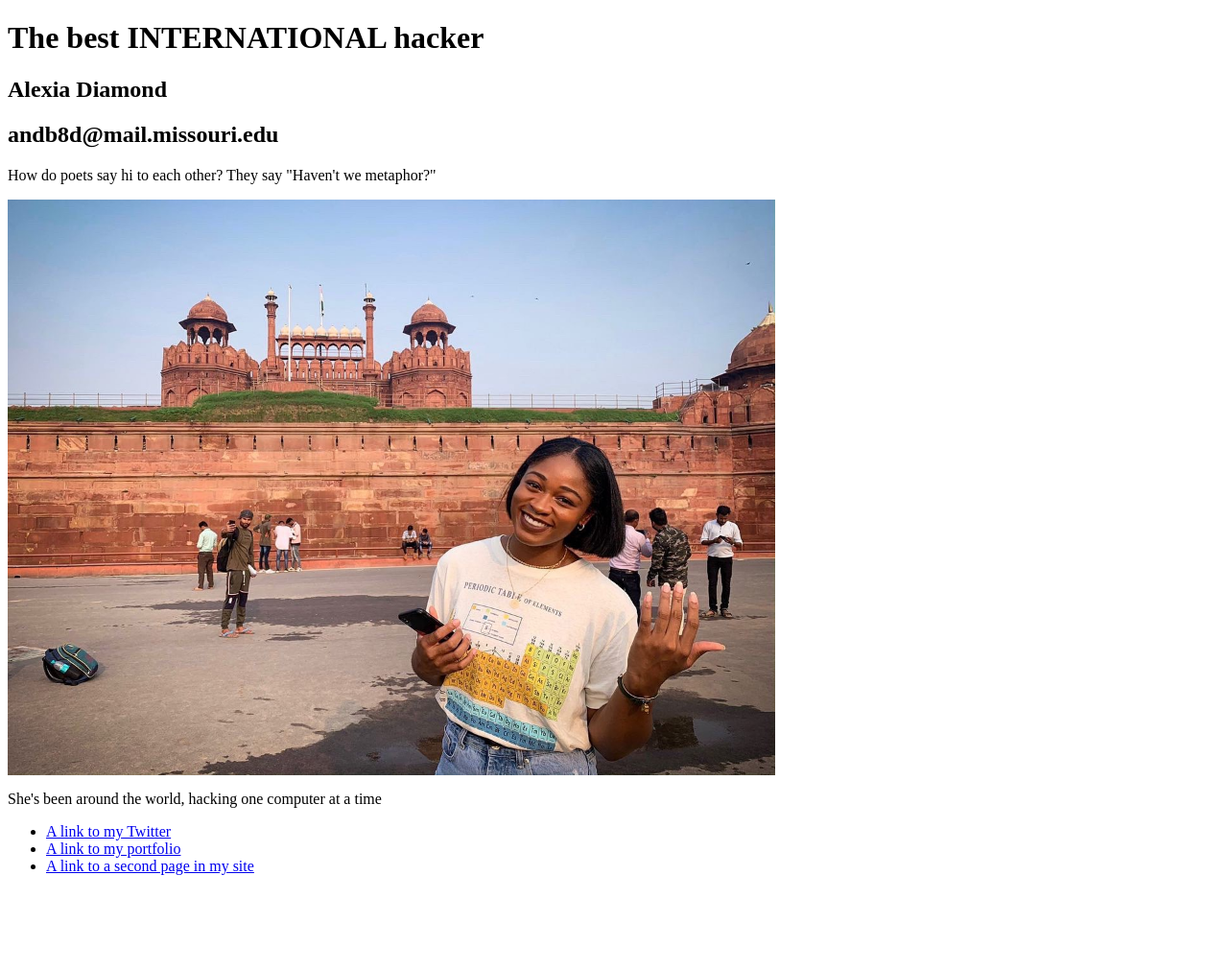
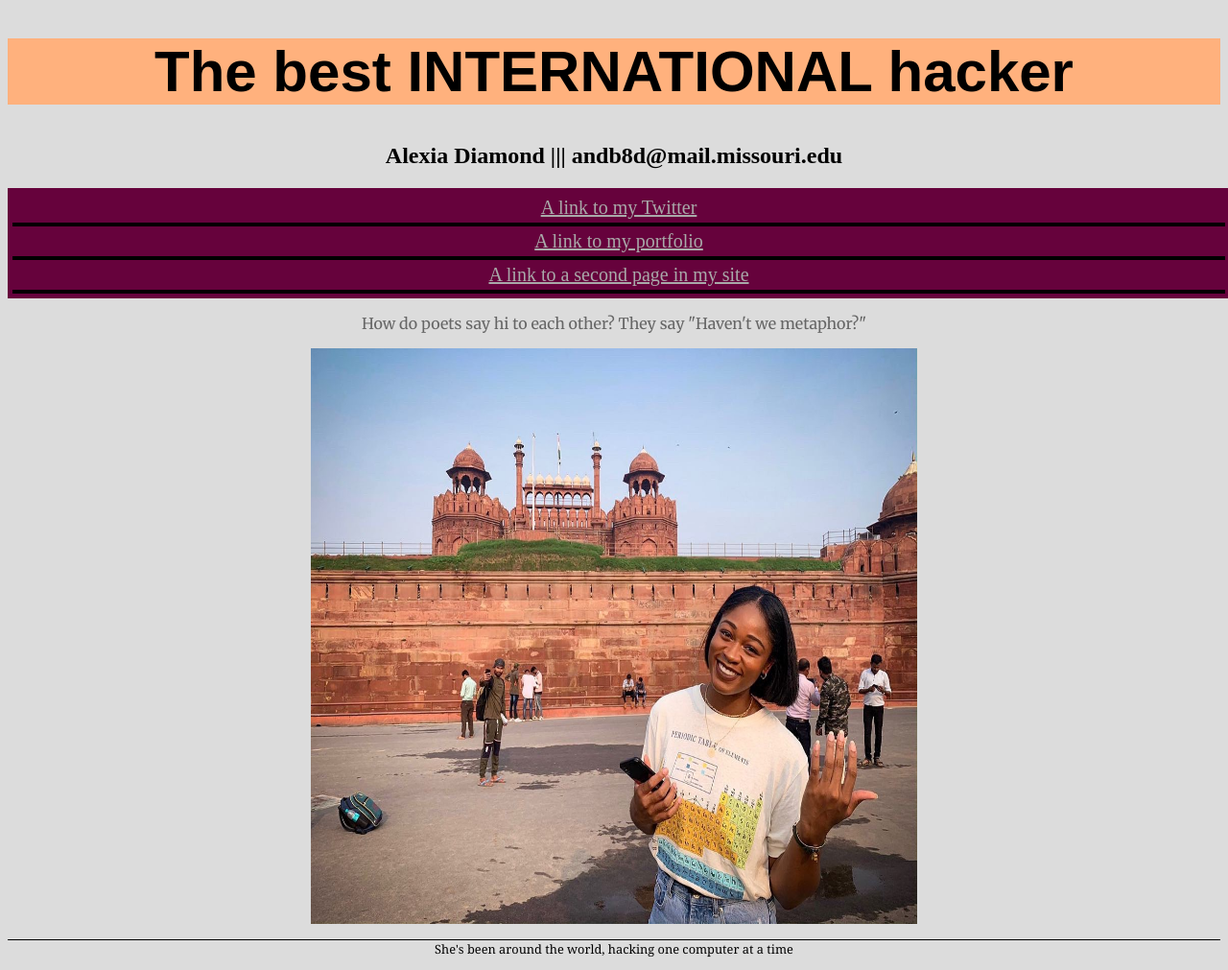
Before and after one commit to J4502-ss20/Lex, a plain HTML site: page index.html in a window 1280 px wide. Shown: the whole page at 96% size. Before the commit the page ends 928 px from the top, so only its background shows below. Drawn offline with Linux system fonts and the light colour scheme; a web font is replaced by a local one.

Commit message:
changed style

```diff
--- /dev/null
+++ b/finished.css
@@ -0,0 +1,103 @@
+/*styles go here*/
+
+/*p {
+    color: red;
+}*/
+
+p {
+	color: #666666;
+    font-family: 'Merriweather', serif;
+		text-align: center;
+
+}
+
+h1 {
+	text-align: center;
+	color: #000000;
+	background-color: #ffb17d;
+	font-size: 60px;
+	font-weight: bold;
+	font-family: 'Saira Semi Condensed', sans-serif;
+}
+
+h2{
+	text-align: center;
+}
+
+ul{
+	margin:0px;
+	padding:5px;
+	width: 100%;
+	background-color: #66023c;
+	text-align: center;
+	font-size: 20px;
+}
+
+
+li a{
+		display: block;
+		color: #a9a9a9;
+		padding: 4px 8px;
+
+		border-bottom: 4px solid black;
+}
+
+#container{
+    width: 95%;
+    margin: 0 auto;
+}
+
+#nav {
+    padding: 4px;
+	  list-style-type: none;
+}
+
+#nav li {
+    margin: 0;
+    padding: 0;
+	  border-bottom: 0 solid #ccc;
+}
+
+#nav a:link, #nav a:visited {
+	  display:block;
+    color: #ffffff;
+    background-color: #98bf21;
+    font-weight: bold;
+    text-align:center;
+    text-decoration: none;
+    padding: 4px;
+    font-family: Helvetica, Arial, sans-serif;
+}
+
+#nav a:hover, #nav a:active {
+    background-color: #7a991a;
+}
+
+.caption {
+    color: black;
+    font-family: Georgia, "Times New Roman", serif;
+    font-style: italic;
+    font-size: 0.8em;
+    margin-top: 0;
+    text-align: right;
+}
+
+#footer {
+    color: black;
+    font-family: Georgia, "Times New Roman", serif;
+    font-size: 0.8em;
+    border-top: 1px solid black;
+}
+
+img {
+	width: 50%;
+	margin-left: auto;
+	margin-right: auto;
+	display: block;
+	border: none;
+	text-align: center;
+}
+
+body{
+	background-color: #dcdcdc;
+}
--- a/index.html
+++ b/index.html
@@ -5,27 +5,37 @@
 
 <head>
 	<title>	The Deep Dark Web </title>
+  <link rel="stylesheet" type="text/css" href="finished.css">
+<link href="https://fonts.googleapis.com/css?family=Saira+Semi+Condensed&display=swap" rel="stylesheet">
+<link href="https://fonts.googleapis.com/css?family=Merriweather&display=swap" rel="stylesheet">
+
+
+
 	<meta http-equiv="content-type"
 		content="text/html;charset=utf-8" />
+
 </head>
 
 <body>
 <!--This is a comment. It won't show up in your browser, only in the page source-->
 <h1> The best INTERNATIONAL hacker </h1>
-  <h2> Alexia Diamond </h2>                 <h2> andb8d@mail.missouri.edu </h2>
-
+  <h2> Alexia Diamond ||| andb8d@mail.missouri.edu </h2>
+  <ul>
+    <li> <a href="https://www.twitter.com/JussAlexia" target="_blank"> A link to my Twitter</a></li>
+    <li> <a href="https://www.adiamond.space" target="_blank">A link to my portfolio </a> </li>
+    <li> <a href="Index2.html">A link to a second page in my site</a> </li>
+  </ul>
 <p> How do poets say hi to each other? They say "Haven't we metaphor?"</p>
 <p>
     <a href="mailto:andb8d@gmail.com">
     <img src="images/india.JPG" width="800px" height="600px" alt="india"/>
     </a>
 </p>
-	<p> She's been around the world, hacking one computer at a time </p>
-<ul>
-  <li> <a href="https://www.twitter.com/JussAlexia" target="_blank"> A link to my Twitter</a></li>
-  <li> <a href="https://www.adiamond.space" target="_blank">A link to my portfolio </a> </li>
-  <li> <a href="Index2.html">A link to a second page in my site</a> </li>
-</ul>
+	<p id="footer"> She's been around the world, hacking one computer at a time </p>
+
+
+
+
 </body>
 
 </html>
```
Also changed, not shown: 3 other files.
